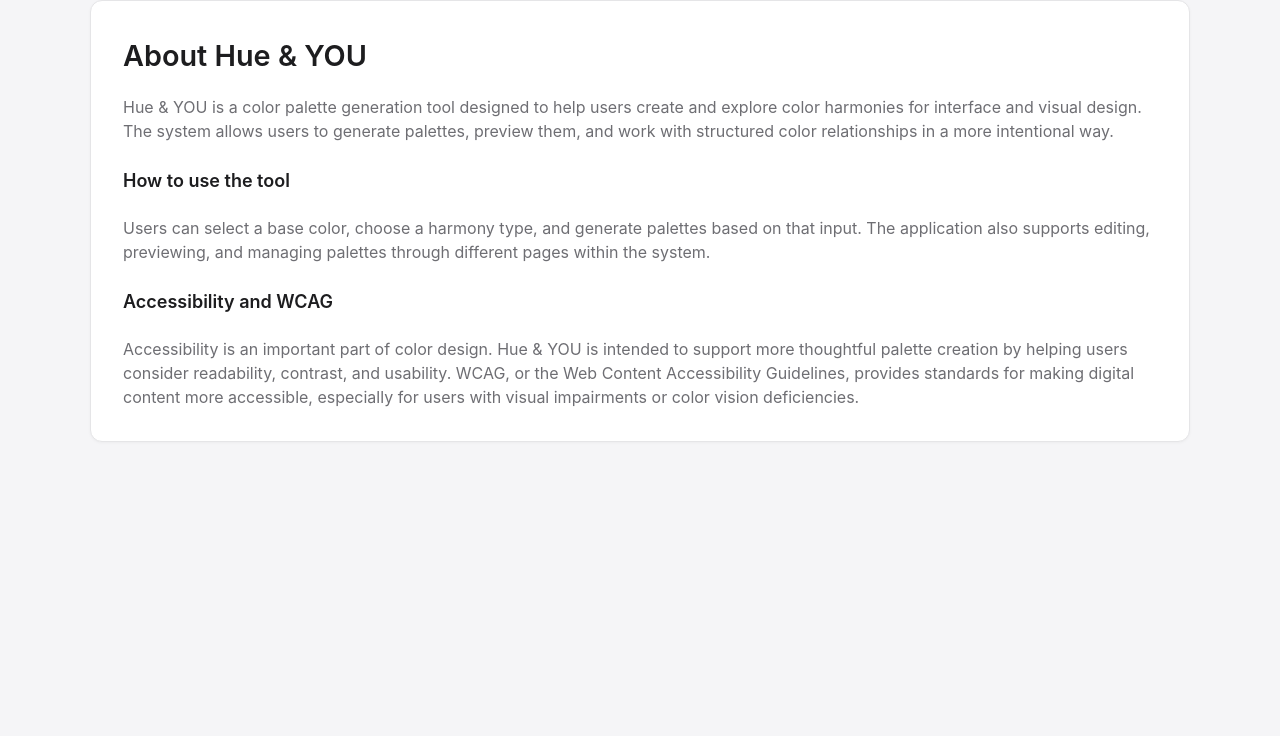
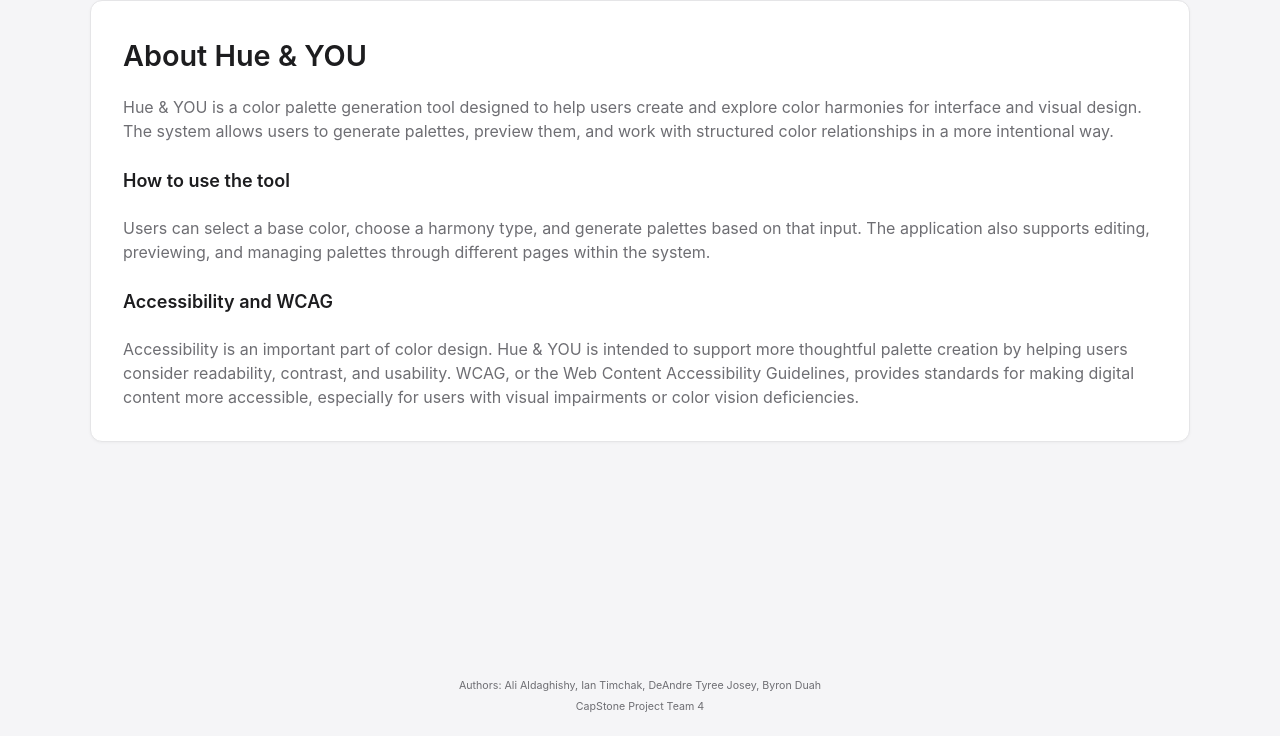
Before and after one commit to alide123321/HueAndYOU, a website: page public/views/about.html in a window 1280 px wide. Shown: the part 64-800 px from the top of the page. Drawn offline with Linux system fonts and the light colour scheme.

Commit message:
added footer

```diff
--- a/public/views/about.css
+++ b/public/views/about.css
@@ -1,11 +1,14 @@
 .about-page {
   min-height: 100vh;
+  display: flex;
+  flex-direction: column;
 }
 
 .about-main {
   padding: 4rem 2rem 2.5rem;
   display: flex;
   justify-content: center;
+  flex: 1;
 }
 
 .about-section {
@@ -35,3 +38,14 @@
 .about-text:last-child {
   margin-bottom: 0;
 }
+
+.about-footer {
+  padding: 0.75rem 1rem 1.25rem;
+  text-align: center;
+  font-size: 0.8rem;
+  color: #6e6e73;
+}
+
+body.dark-mode .about-footer {
+  color: #b0b0b5;
+}
--- a/public/views/about.html
+++ b/public/views/about.html
@@ -60,6 +60,11 @@
     </section>
   </main>
 
+  <footer class="about-footer" aria-label="Project authors">
+    <small>Authors: Ali Aldaghishy, Ian Timchak, DeAndre Tyree Josey, Byron Duah</small><br>
+    <small>CapStone Project Team 4</small>
+  </footer>
+
   <script type="module" src="/src/aboutController.js"></script>
 </body>
 </html>
```
